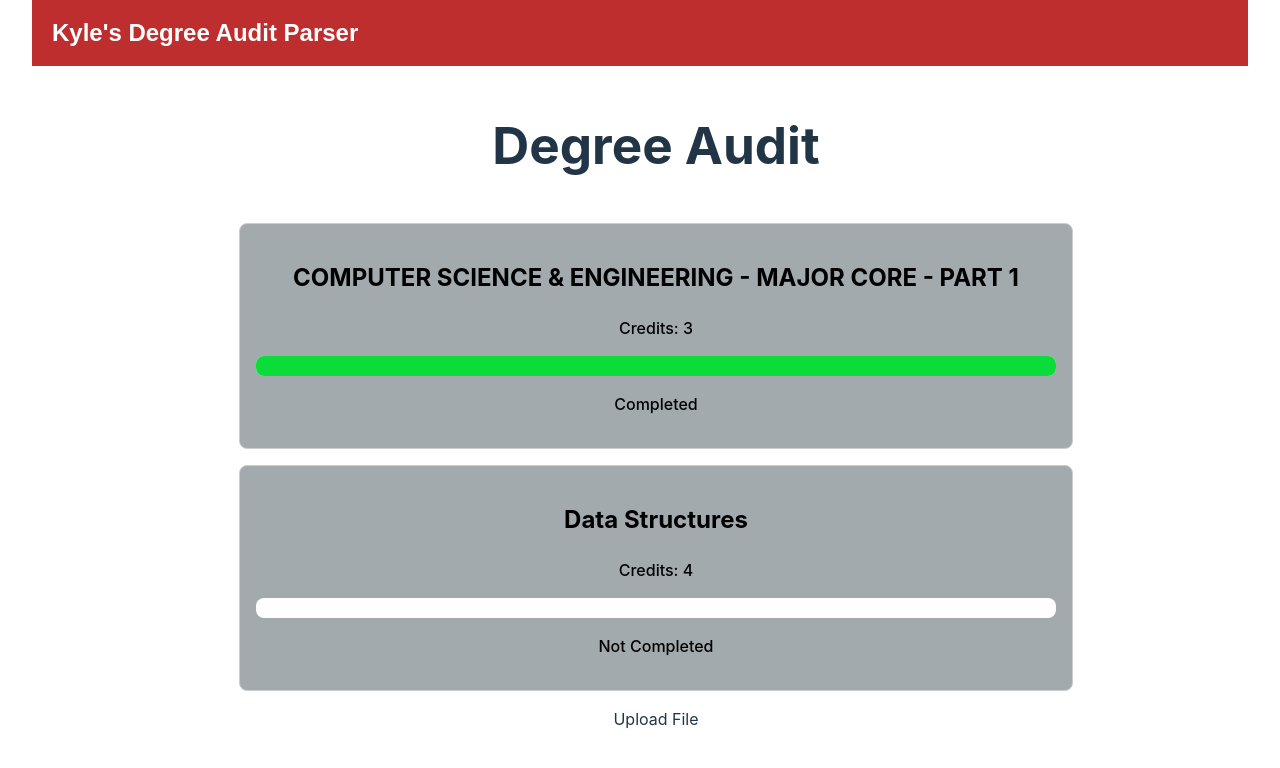
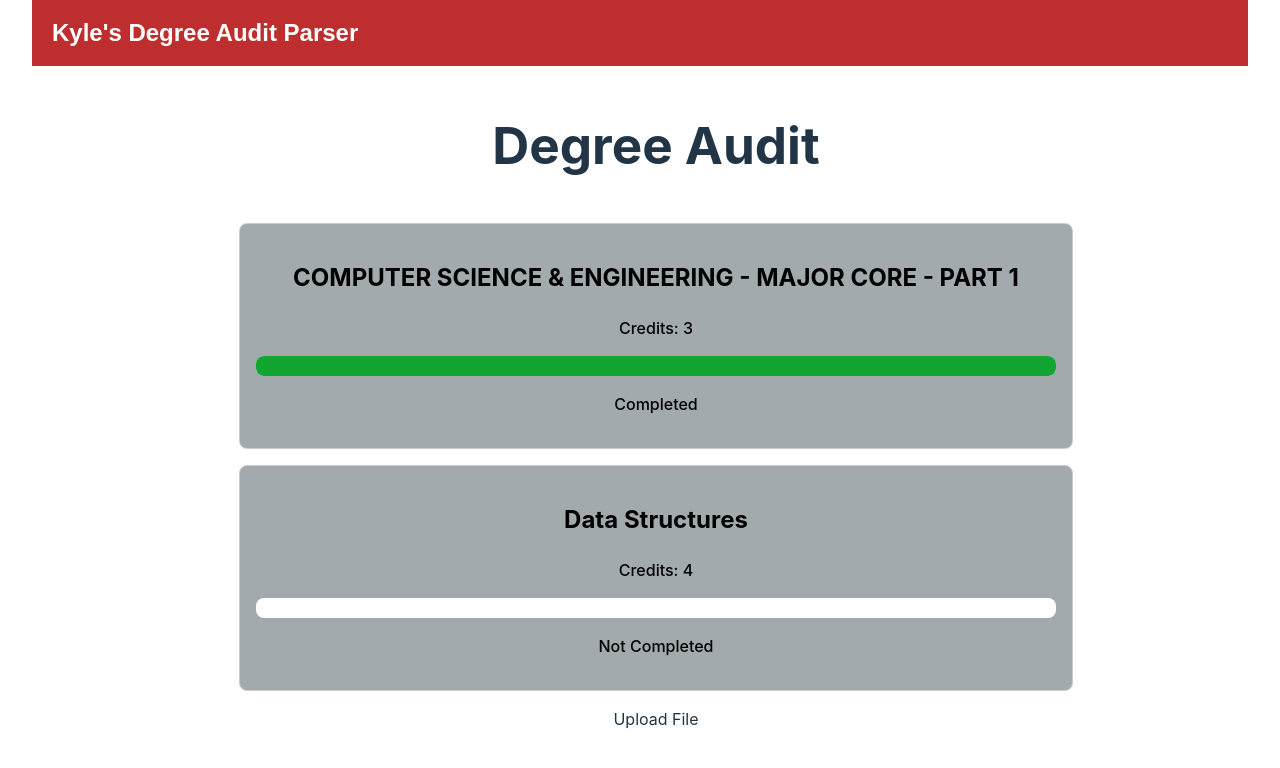
Before and after one commit to MatGBust/degreeAuditParser, a React (Vite) app: page / in a window 1280 px wide. Shown: the top 768 px of the page. Built offline with nearby package versions, Linux system fonts and the light colour scheme.

Commit message:
changed progres bar color

```diff
--- a/src/components/CourseCard/CourseCard.css
+++ b/src/components/CourseCard/CourseCard.css
@@ -24,7 +24,7 @@
 }
 
 .progress-bar {
-  background-color: #0cdc39; /* Color of the progress */
+  background-color: #11a531; /* Color of the progress */
   height: 100%; /* Full height */
   border-radius: 8px; /* Rounded corners */
   transition: width 0.3s; /* Smooth transition for width change */
```
